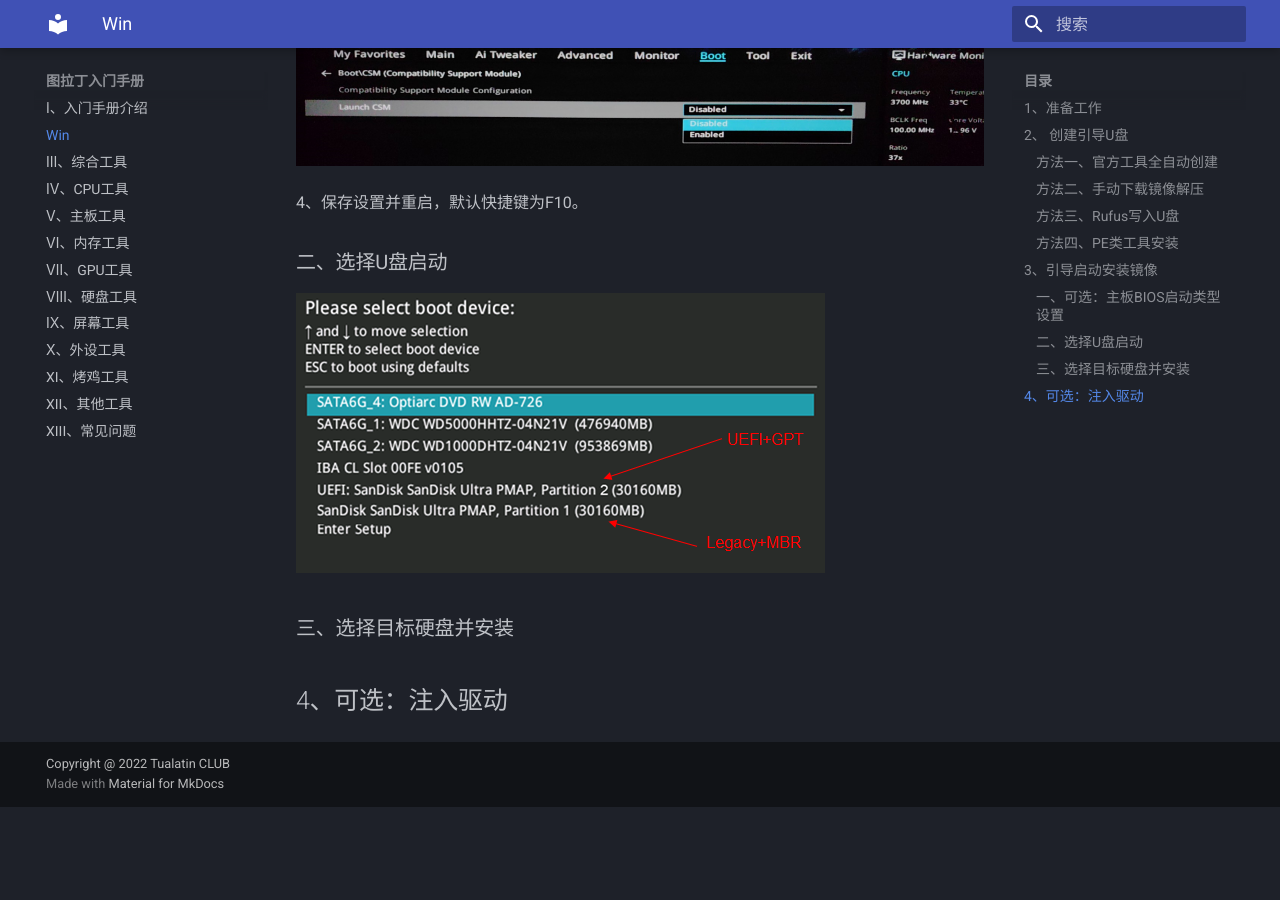
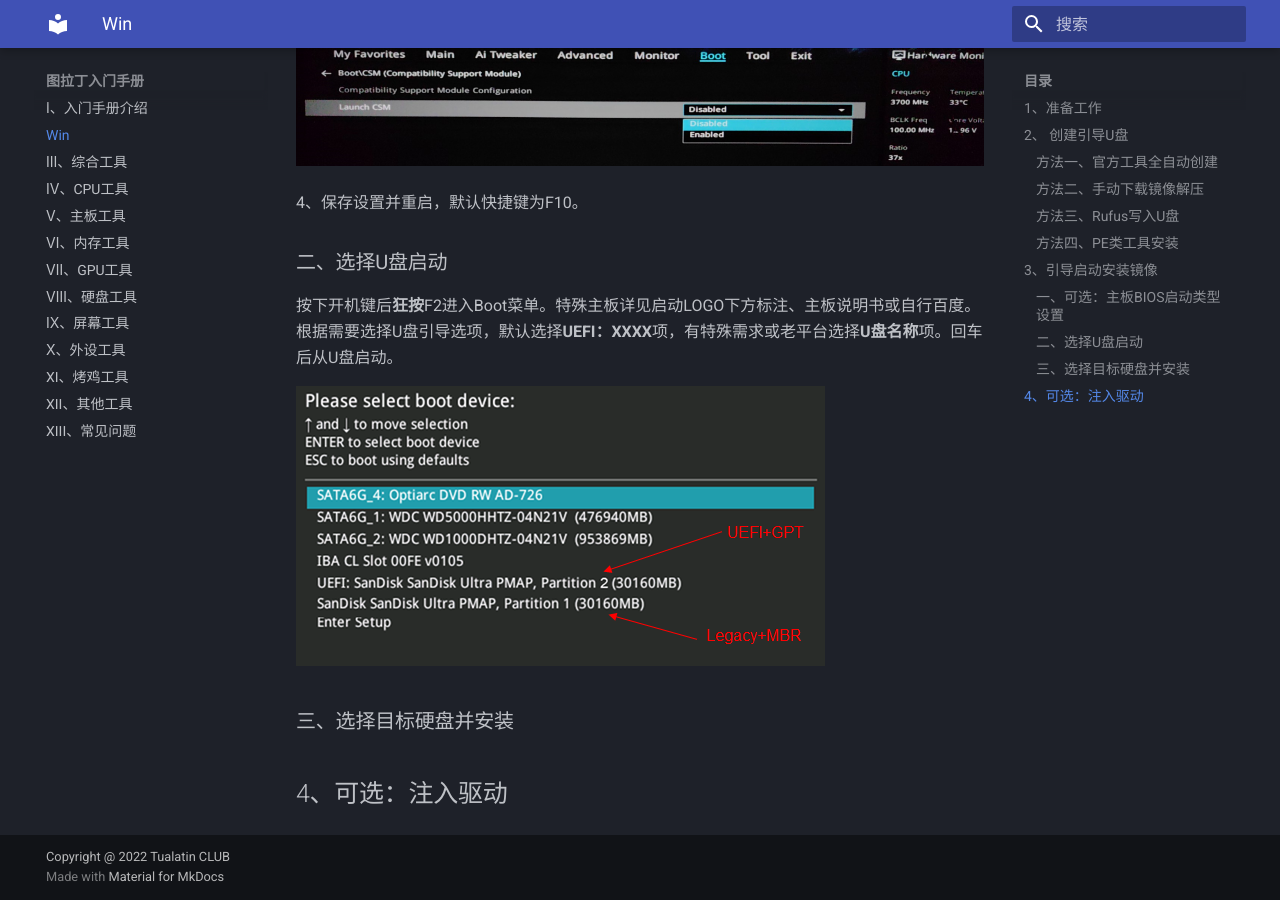
Before and after one commit to Radddder/radddder.github.io, an MkDocs documentation site: the page built from docs/win.md, in a window 1280 px wide and 900 px high, scrolled down 5874 px. Built offline with MkDocs 1.6.1 and Material for MkDocs 9.7.7, drawn with Linux system fonts in a browser that asks for light colours; before the commit the page ends 6681 px from its top, so only the background shows below that.

Commit message:
add udisk boot

```diff
--- a/docs/win.md
+++ b/docs/win.md
@@ -105,7 +105,7 @@ UEFI——11年后主板普遍支持UEFI启动，若无Legacy设备，直接选
 
 ### 二、选择U盘启动
 
-
+按下开机键后**狂按**F2进入Boot菜单。特殊主板详见启动LOGO下方标注、主板说明书或自行百度。根据需要选择U盘引导选项，默认选择**UEFI：XXXX**项，有特殊需求或老平台选择**U盘名称**项。回车后从U盘启动。
 
 ![image-20221115223802909](imgs/image-20221115223802909.png)
 
```
